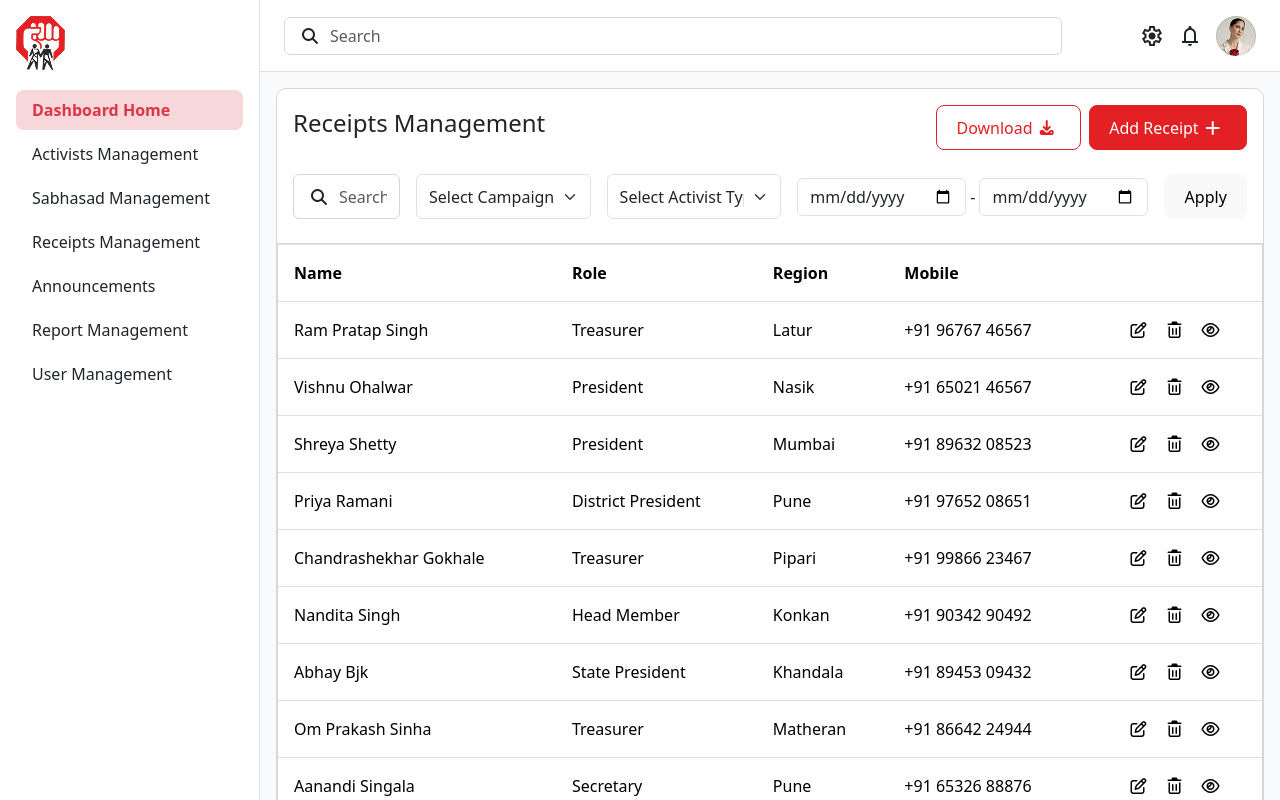
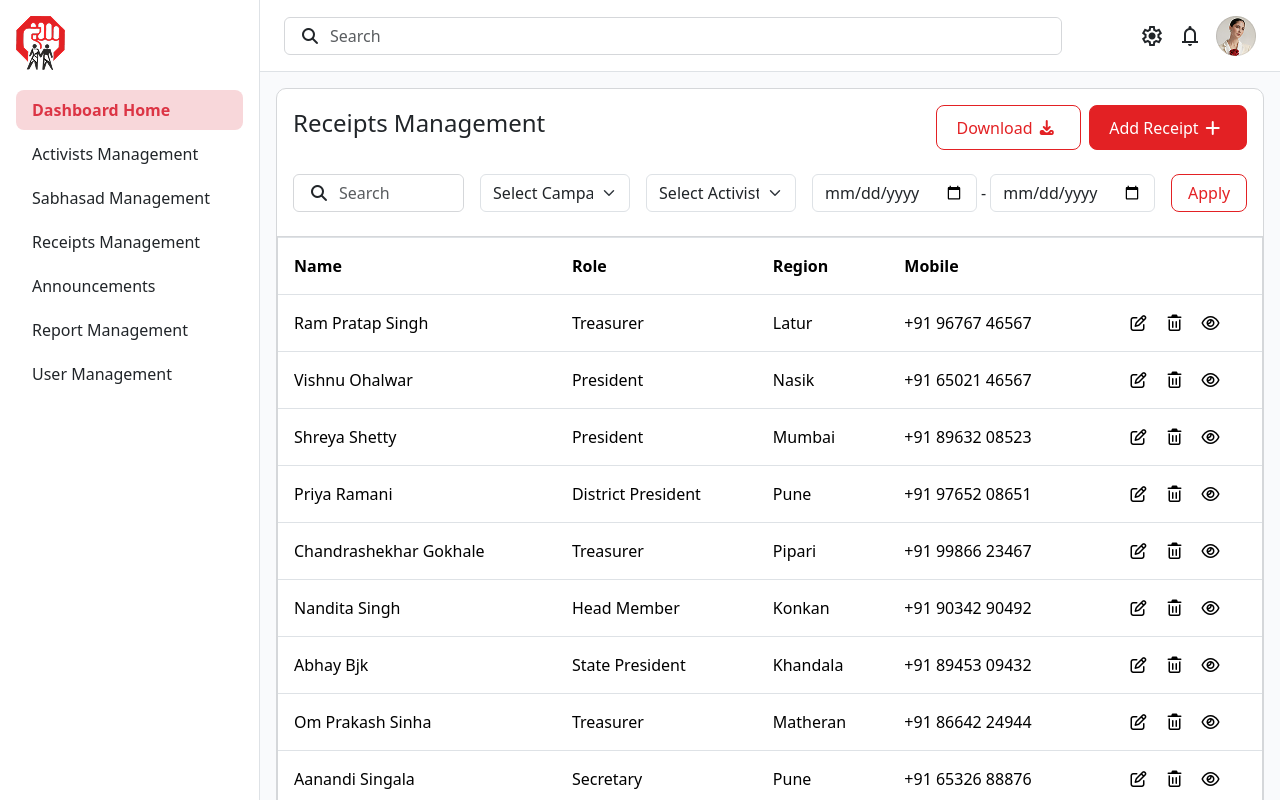
Before and after one commit to CoderAayushDodia/React-Admin-Dashboard-Project, a React (Vite) app: page /receipts in a window 1280 px wide. Built offline with nearby package versions, Linux system fonts and the light colour scheme.

Commit message:
Small changes done in Reciept Management

```diff
--- a/src/App.css
+++ b/src/App.css
@@ -592,18 +592,22 @@ input[type="radio"] {
   color: #535862 !important;
 }
 
-@media(max-width: 1026px) {
+.select-campaign, .select-activist-type{
+  width: 150px;
+}
+
+/* @media(max-width: 1026px) {
 .activist-navbar .select-dates input[type="date"].form-control,
   .activist-navbar .select-dates .date-input {
-    /* size */
-    width: 100px !important;
-    min-width: 80px !important;
-    max-width: 120px !important;
-    flex: 0 0 100px !important;
+
+    width: 100px;
+    min-width: 80px ;
+    max-width: 120px ;
+    flex: 0 0 100px ;
     box-sizing: border-box;
     padding: 6px 8px !important;
   }
-}
+} */
 
 /* Medium <= 992px */
 @media screen and (max-width: 992px) {
--- a/src/components/RecieptsManagement.jsx
+++ b/src/components/RecieptsManagement.jsx
@@ -34,13 +34,13 @@ function ReceiptsManagement() {
         {/* Filters */}
         <div className="d-flex flex-lg-nowrap flex-wrap gap-3 mb-3 px-3 py-2 activist-navbar w-100">
           {/* Search */}
-          <div className="header-left rounded d-flex align-items-center position-relative flex-grow-1">
+          <div className="header-left rounded d-flex align-items-center position-relative">
             <span>
               <i className="fa-solid fa-magnifying-glass"></i>
             </span>
             <input
               placeholder="Search"
-              className="border-0 shadow-none form-control flex-grow-1"
+              className="border-0 shadow-none form-control flex-grow-0"
               type="text"
             />
           </div>
@@ -62,14 +62,15 @@ function ReceiptsManagement() {
           </select>
 
           {/* Date Range */}
-          <div className="d-flex align-items-center gap-1 select-dates flex-lg-grow-0">
+          <div className="d-flex align-items-center gap-1 select-date flex-lg-grow-0 flex-sm-grow-1">
             <input type="date" className="form-control" />
             <span>-</span>
             <input type="date" className="form-control" />
           </div>
 
           {/* Apply Button */}
-          <button className="apply-btn-reciepts flex-lg-grow-0">Apply</button>
+          {/* <button className="apply-btn-reciepts flex-lg-grow-0">Apply</button> */}
+          <button className="apply-btn flex-lg-grow-2 flex-md-grow-1">Apply</button>
         </div>
 
         {/* Table */}
```
